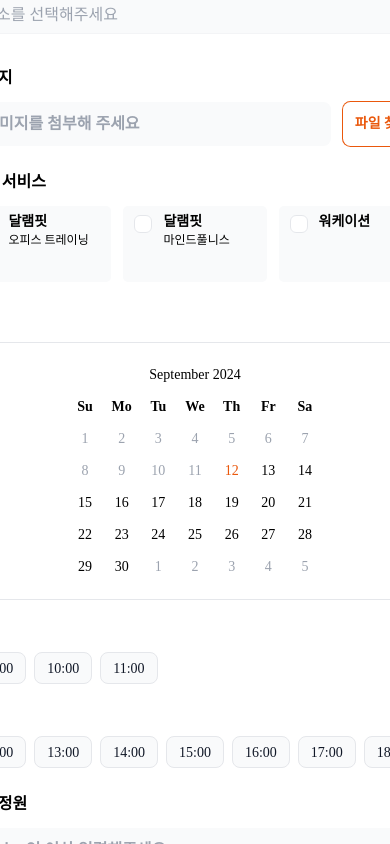
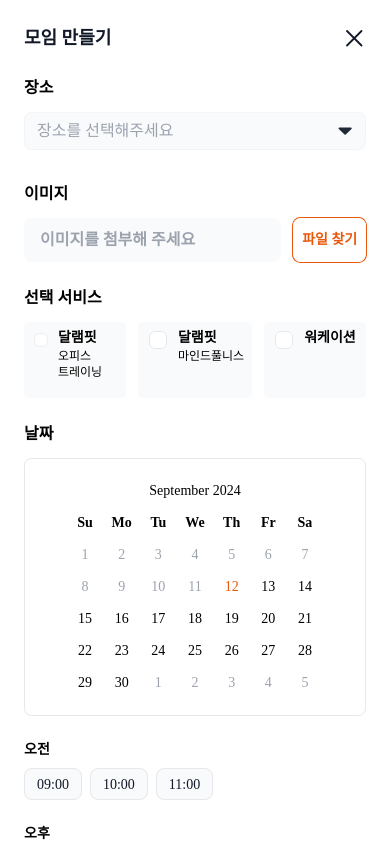
Before and after one commit to INtiful/SootheWithMe, a Next.js app: page /gatherings in a window 390 px wide. Both pictures are taken after a click on the button "모임 만들기". Shown: the top 844 px of the page. Built offline with nearby package versions, Linux system fonts and the light colour scheme; a web font is replaced by a local one.

Commit message:
[KAN-25] style: 모임 만들기 모달 반응형 추가

```diff
--- a/src/app/components/Modal/MakeGatheringModal.tsx
+++ b/src/app/components/Modal/MakeGatheringModal.tsx
@@ -1,16 +1,15 @@
 'use client';
 
+import ModalPlaceDropdown from '@/app/(main)/gatherings/_component/ModalPlaceDropdown';
 import { IconX } from '@/public/icons';
-import Button from '../Button/Button';
-import Input from '../Input/Input';
-import BoxSelectGroup from '../BoxSelect/BoxSelectGroup';
 import { ChangeEvent, MouseEvent, useRef, useState } from 'react';
 import DatePicker from 'react-datepicker';
+import { MOCK_DROPDOWN_OPTIONS } from '../BottomFloatingBar/Mock';
+import BoxSelectGroup from '../BoxSelect/BoxSelectGroup';
+import Button from '../Button/Button';
 import TimeChip from '../Chip/TimeChip';
-import { MOCK_DROPDOWN_OPTIONS } from '../BottomFloatingBar/Mock';
-import FilterList from '../Filter/FilterList';
+import Input from '../Input/Input';
 import ModalFrame from './ModalFrame';
-import ModalPlaceDropdown from '@/app/(main)/gatherings/_component/ModalPlaceDropdown';
 
 interface MakeGatheringModalProps {
   onClose: () => void;
@@ -46,7 +45,7 @@ const MakeGatheringModal = ({ onClose }: MakeGatheringModalProps) => {
     <ModalFrame onClose={onClose}>
       <div
         onClick={(e: MouseEvent<HTMLDivElement>) => e.stopPropagation()}
-        className='flex w-520 flex-col gap-24 rounded-xl bg-var-white p-24'
+        className='flex h-full w-full flex-col gap-24 overflow-y-auto rounded-none bg-var-white p-24 md:h-auto md:w-520 md:rounded-xl'
       >
         <div className='flex items-center justify-between'>
           <h1 className='text-18 font-semibold text-var-gray-900'>
@@ -125,7 +124,7 @@ const MakeGatheringModal = ({ onClose }: MakeGatheringModalProps) => {
         </div>
         <div className='space-y-8 text-14 font-semibold'>
           <h2>오후</h2>
-          <div className='flex gap-8'>
+          <div className='flex flex-wrap gap-8'>
             {AFTERNOON_TIMES.map((time) => (
               <TimeChip key={time}>{time}</TimeChip>
             ))}
@@ -134,7 +133,6 @@ const MakeGatheringModal = ({ onClose }: MakeGatheringModalProps) => {
         {/* 모집 정원 */}
         <div className='space-y-12 text-16 font-semibold'>
           <h2>모집정원</h2>
-          {/* TODO: 숫자만 입력되게 변경 */}
           <Input
             type='number'
             className='bg-var-gray-50 px-16 py-[10px]'
--- a/src/app/components/Modal/ModalFrame.tsx
+++ b/src/app/components/Modal/ModalFrame.tsx
@@ -11,7 +11,7 @@ const ModalFrame = ({ children, onClose }: ModalFrameProps) => {
     <ModalPortal>
       <div
         onClick={onClose}
-        className='z-20 fixed left-0 top-0 flex h-screen w-full items-center justify-center bg-var-black/50'
+        className='z-20 fixed left-0 top-0 flex h-full w-full items-center justify-center bg-var-black/50 md:h-screen'
       >
         {children}
       </div>
```
